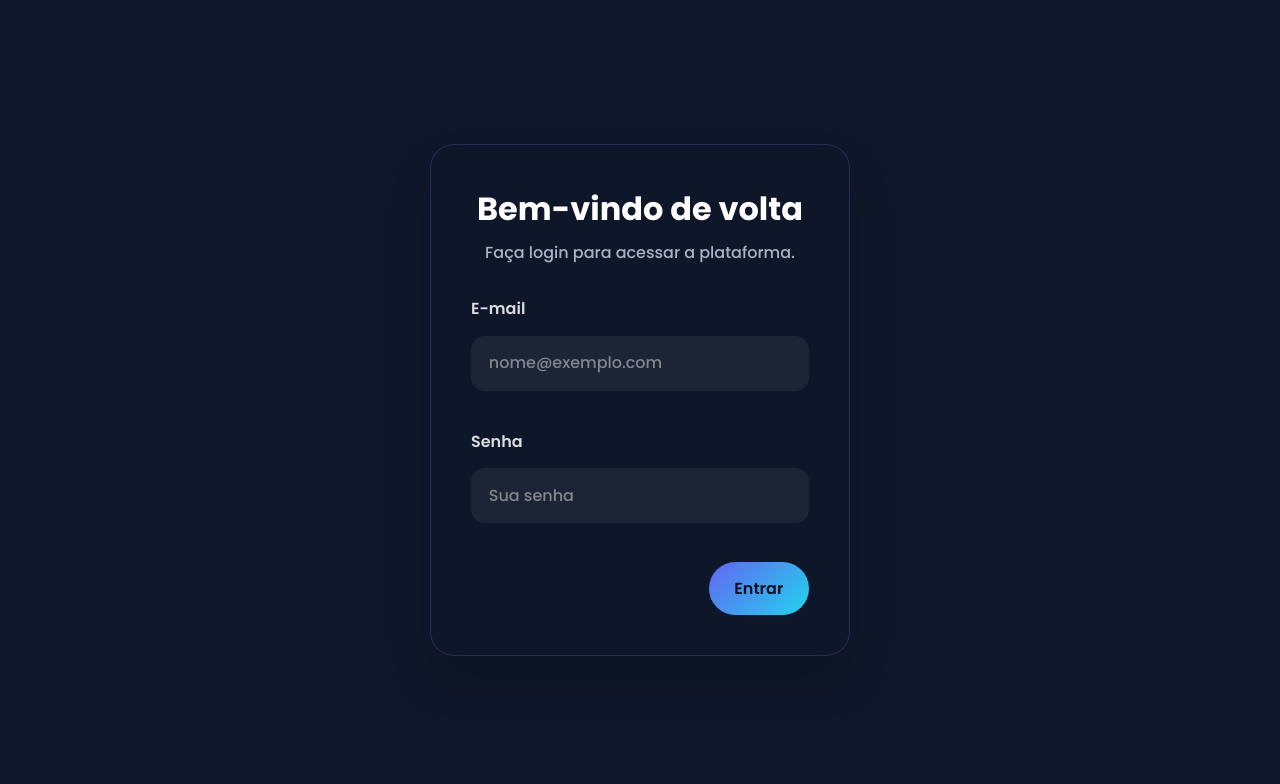
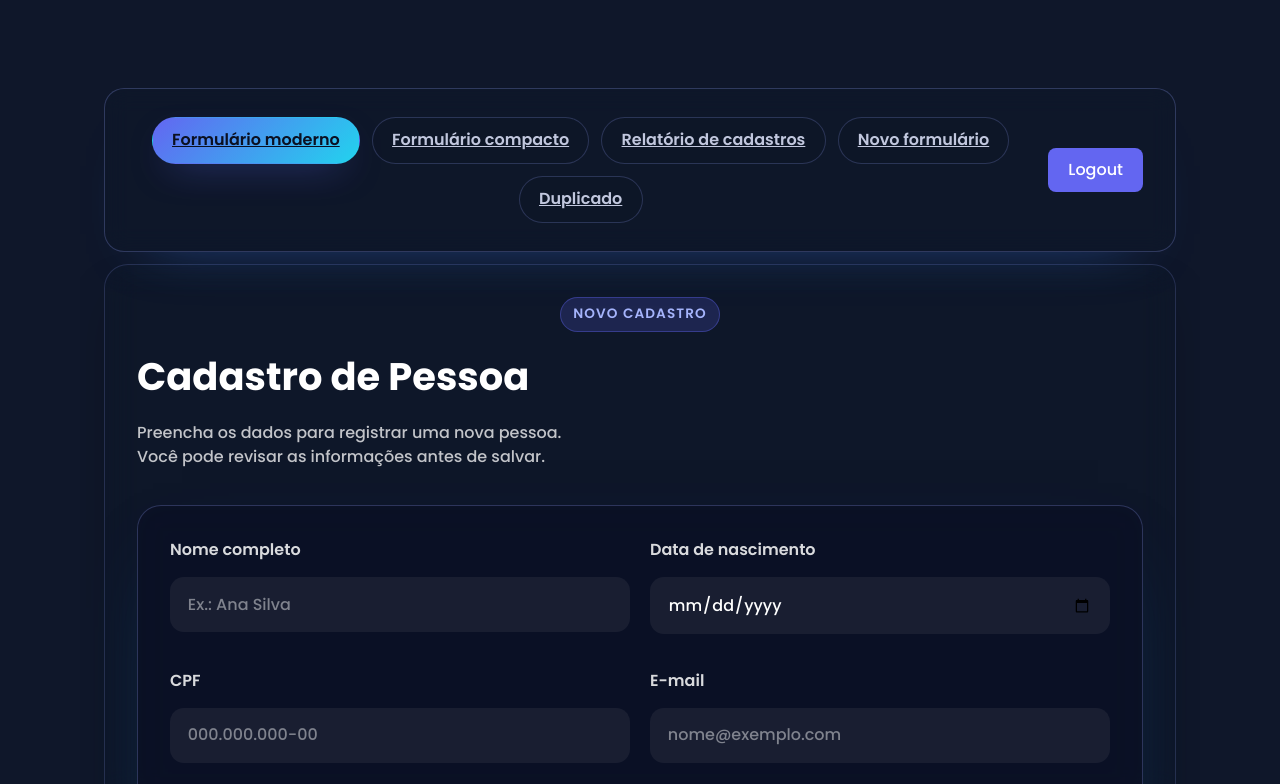
Before and after one commit to miltonlima/reactvite-app, a React (Vite) app: page /app in a window 1280 px wide. Shown: the top 784 px of the page. Built offline with nearby package versions, Linux system fonts and the light colour scheme; sample sign-in values are in the browser's storage.

Commit message:
ajuste de rotas e tela de login

```diff
--- a/src/App.jsx
+++ b/src/App.jsx
@@ -1,5 +1,5 @@
-import { useState } from 'react'
-import { Navigate, NavLink, Route, Routes } from 'react-router-dom'
+import { useState, useEffect } from 'react'
+import { Navigate, NavLink, Route, Routes, useNavigate } from 'react-router-dom'
 import ModernForm from './pages/ModernForm.jsx'
 import Reports from './pages/Reports.jsx'
 import SimpleForm from './pages/SimpleForm.jsx'
@@ -8,27 +8,53 @@ import NewForm from './pages/NewForm.jsx'
 import Login from './pages/Login.jsx'
 import './App.css'
 
+function ProtectedRoute({ isLoggedIn, children }) {
+  if (!isLoggedIn) {
+    return <Navigate to="/login" replace />
+  }
+  return children
+}
+
 function App() {
-  const [isLoggedIn, setIsLoggedIn] = useState(false)
+  const [isLoggedIn, setIsLoggedIn] = useState(localStorage.getItem('isLoggedIn') === 'true')
+  const navigate = useNavigate()
 
   const handleLogin = () => {
+    localStorage.setItem('isLoggedIn', 'true')
     setIsLoggedIn(true)
+    navigate('/app')
   }
 
-  if (!isLoggedIn) {
-    return <Login onLogin={handleLogin} />
+  const handleLogout = () => {
+    localStorage.removeItem('isLoggedIn')
+    setIsLoggedIn(false)
+    navigate('/login')
   }
 
-  return <MainApp />
+  return (
+    <Routes>
+      <Route path="/" element={isLoggedIn ? <Navigate to="/app" replace /> : <Navigate to="/login" replace />} />
+      <Route path="/login" element={isLoggedIn ? <Navigate to="/app" replace /> : <Login onLogin={handleLogin} />} />
+      <Route
+        path="/app/*"
+        element={
+          <ProtectedRoute isLoggedIn={isLoggedIn}>
+            <MainApp onLogout={handleLogout} />
+          </ProtectedRoute>
+        }
+      />
+      <Route path="*" element={<Navigate to="/" replace />} />
+    </Routes>
+  )
 }
 
-function MainApp() {
+function MainApp({ onLogout }) {
   return (
     <div className="app-shell">
       <header className="app-header">
         <nav className="nav-links" aria-label="Variações de formulário">
           <NavLink
-            to="/"
+            to="/app"
             end
             className={({ isActive }) =>
               isActive ? 'nav-link nav-link-active' : 'nav-link'
@@ -37,7 +63,7 @@ function MainApp() {
             Formulário moderno
           </NavLink>
           <NavLink
-            to="/simple"
+            to="simple"
             className={({ isActive }) =>
               isActive ? 'nav-link nav-link-active' : 'nav-link'
             }
@@ -45,7 +71,7 @@ function MainApp() {
             Formulário compacto
           </NavLink>
           <NavLink
-            to="/reports"
+            to="reports"
             className={({ isActive }) =>
               isActive ? 'nav-link nav-link-active' : 'nav-link'
             }
@@ -53,7 +79,7 @@ function MainApp() {
             Relatório de cadastros
           </NavLink>
           <NavLink
-            to="/new"
+            to="new"
             className={({ isActive }) =>
               isActive ? 'nav-link nav-link-active' : 'nav-link'
             }
@@ -61,7 +87,7 @@ function MainApp() {
             Novo formulário
           </NavLink>
           <NavLink
-            to="/duplicate"
+            to="duplicate"
             className={({ isActive }) =>
               isActive ? 'nav-link nav-link-active' : 'nav-link'
             }
@@ -69,17 +95,18 @@ function MainApp() {
             Duplicado
           </NavLink>
         </nav>
+        <button onClick={onLogout} className="logout-button">Logout</button>
       </header>
 
       <main className="content">
         <div className="content-card">
           <Routes>
-            <Route path="/" element={<ModernForm />} />
-            <Route path="/simple" element={<SimpleForm />} />
-            <Route path="/reports" element={<Reports />} />
-            <Route path="/duplicate" element={<DuplicateForm />} />
-            <Route path="/new" element={<NewForm />} />
-            <Route path="*" element={<Navigate to="/" replace />} />
+            <Route index element={<ModernForm />} />
+            <Route path="simple" element={<SimpleForm />} />
+            <Route path="reports" element={<Reports />} />
+            <Route path="duplicate" element={<DuplicateForm />} />
+            <Route path="new" element={<NewForm />} />
+            <Route path="*" element={<Navigate to="/app" replace />} />
           </Routes>
         </div>
       </main>
```
